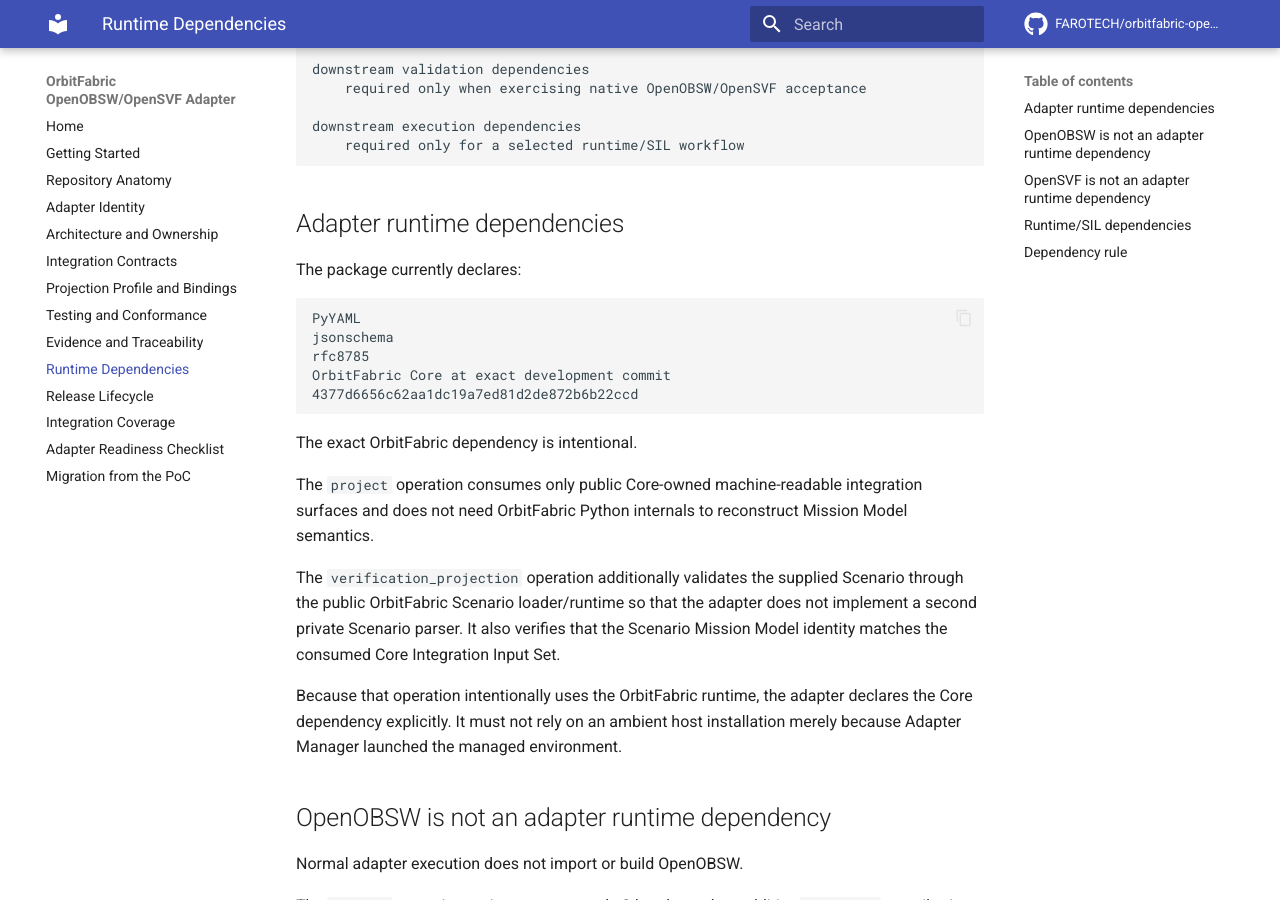
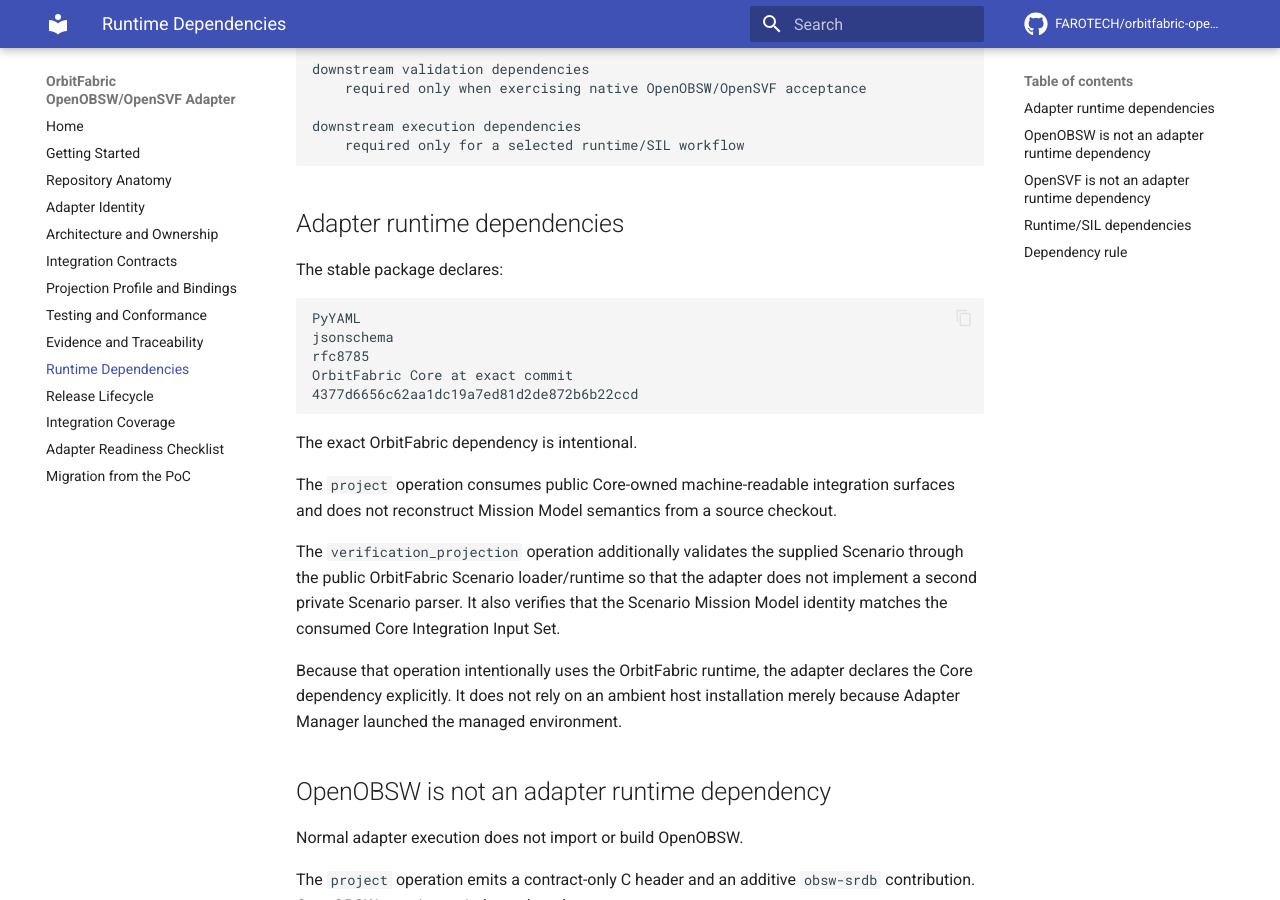
Before and after one commit to FAROTECH/orbitfabric-openobsw-opensvf-adapter, an MkDocs documentation site: the page built from docs/runtime-dependencies.md, in a window 1280 px wide and 900 px high, scrolled down 296 px. Built offline with MkDocs 1.6.1 and Material for MkDocs 9.7.7, drawn with Linux system fonts in a browser that asks for light colours; comment, search, counter and statistics services are not loaded.

Commit message:
Align runtime dependency documentation with stable baseline

````diff
--- a/docs/runtime-dependencies.md
+++ b/docs/runtime-dependencies.md
@@ -17,23 +17,23 @@
 
 ## Adapter runtime dependencies
 
-The package currently declares:
+The stable package declares:
 
 ```text
 PyYAML
 jsonschema
 rfc8785
-OrbitFabric Core at exact development commit
+OrbitFabric Core at exact commit
 4377d6656c62aa1dc19a7ed81d2de872b6b22ccd
 ```
 
 The exact OrbitFabric dependency is intentional.
 
-The `project` operation consumes only public Core-owned machine-readable integration surfaces and does not need OrbitFabric Python internals to reconstruct Mission Model semantics.
+The `project` operation consumes public Core-owned machine-readable integration surfaces and does not reconstruct Mission Model semantics from a source checkout.
 
 The `verification_projection` operation additionally validates the supplied Scenario through the public OrbitFabric Scenario loader/runtime so that the adapter does not implement a second private Scenario parser. It also verifies that the Scenario Mission Model identity matches the consumed Core Integration Input Set.
 
-Because that operation intentionally uses the OrbitFabric runtime, the adapter declares the Core dependency explicitly. It must not rely on an ambient host installation merely because Adapter Manager launched the managed environment.
+Because that operation intentionally uses the OrbitFabric runtime, the adapter declares the Core dependency explicitly. It does not rely on an ambient host installation merely because Adapter Manager launched the managed environment.
 
 ## OpenOBSW is not an adapter runtime dependency
 
````
